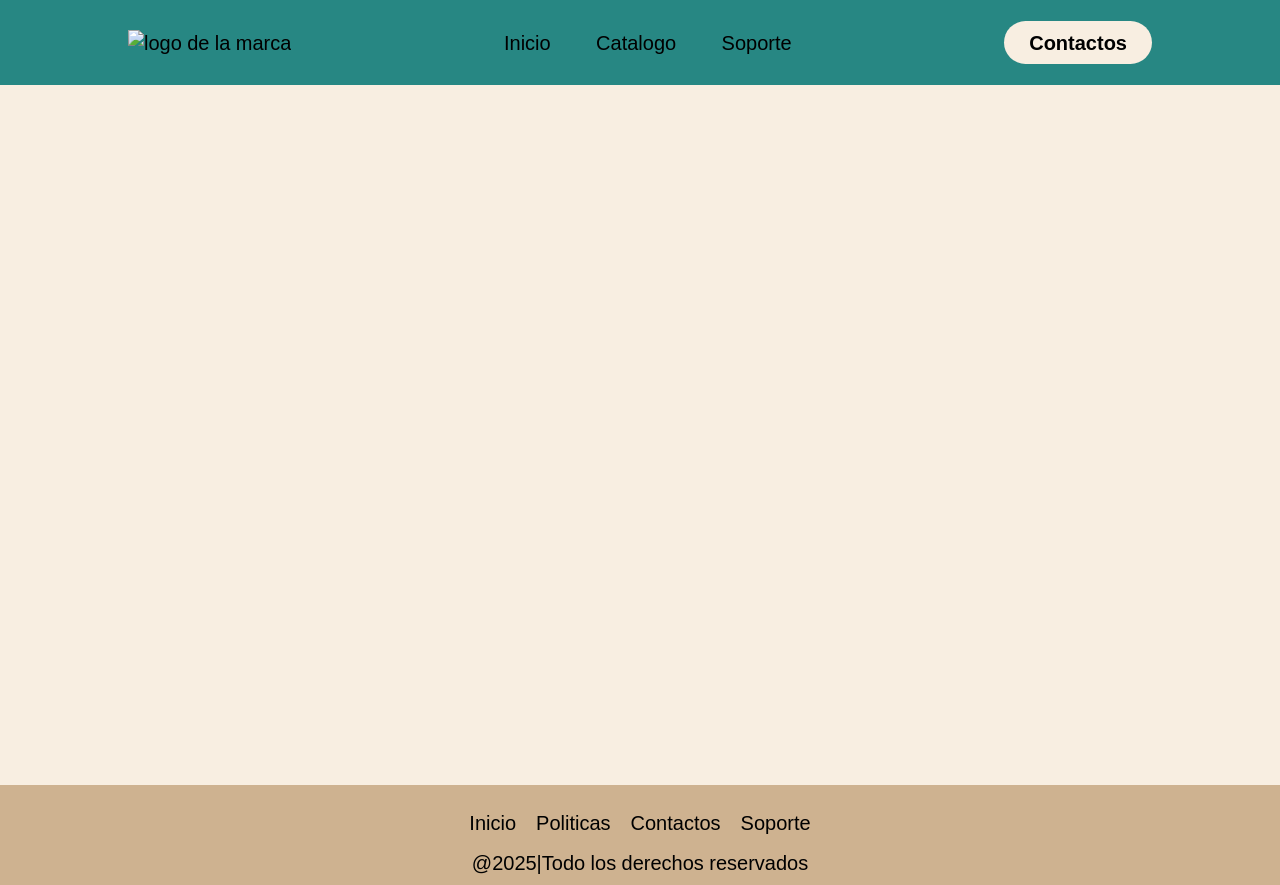
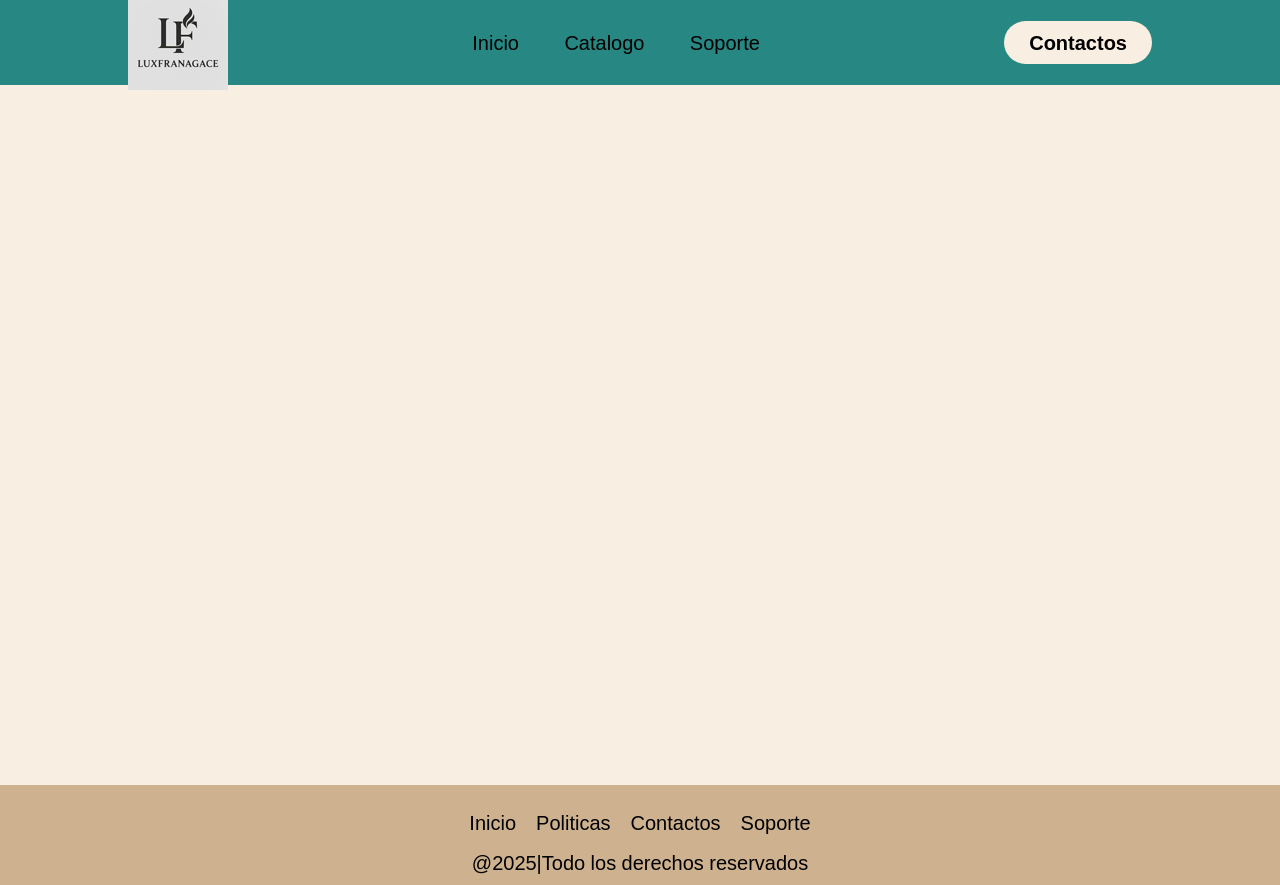
Before and after one commit to Cherik345/proyecto_web, a plain HTML site: page index.html in a window 1280 px wide. Drawn offline with Linux system fonts and the light colour scheme; the site is published under a folder, as on GitHub Pages, so addresses that start at the root find nothing.

Commit message:
Update index.html

```diff
--- a/index.html
+++ b/index.html
@@ -10,7 +10,7 @@
 
     <header class="header">
         <div class="logo">
-            <img src="/img/LF.png" alt="logo de la marca">
+            <img src="img/LF.png" alt="logo de la marca">
         </div>
         <nav>
             <ul class="nav-link">
```
